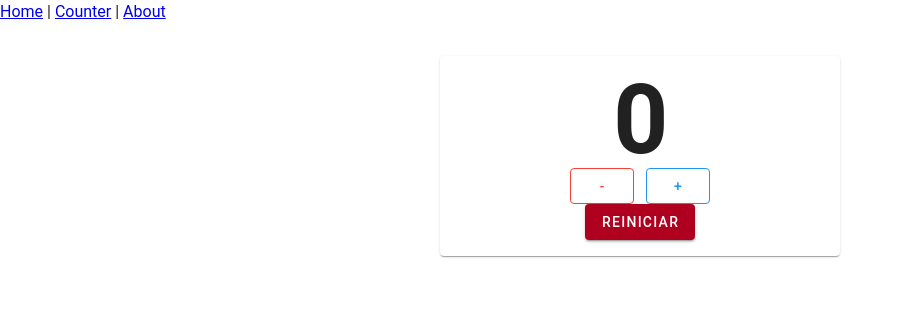
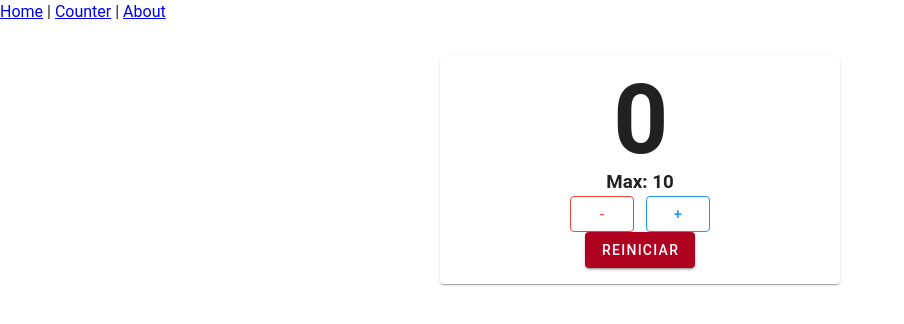
Before and after one commit to betogroo/nuxt-4-base, a Nuxt app: page /counter in a window 1280 px wide. Shown: the top 324 px of the page, without its empty margins (0-904 px from the left). Built offline with nearby package versions, Linux system fonts and the light colour scheme.

Commit message:
refactor: add maxValue ref

```diff
--- a/app/pages/counter/index.vue
+++ b/app/pages/counter/index.vue
@@ -2,7 +2,7 @@
   definePageMeta({
     name: 'CounterIndex',
   })
-  const { displayNumber, incrementValue, decrementValue, resetValue } = useCounter()
+  const { displayNumber, incrementValue, decrementValue, resetValue, maxValue } = useCounter()
 </script>
 
 <template>
@@ -10,6 +10,7 @@
     <v-card class="text-center pa-4" width="400">
       <div class="d-flex flex-column justify-center align-center">
         <counter-display :display-number="displayNumber" />
+        <h3>Max: {{ maxValue }}</h3>
         <counter-buttons
           @decrement="decrementValue"
           @increment="incrementValue"
```
